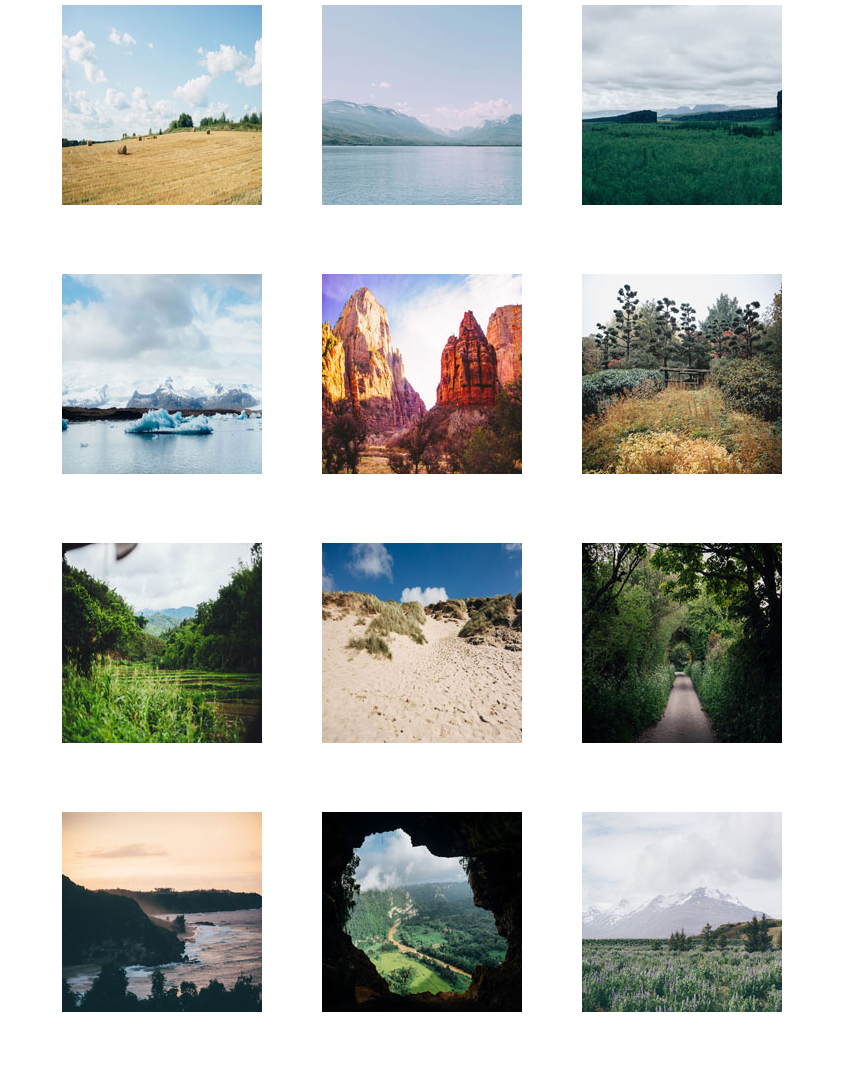
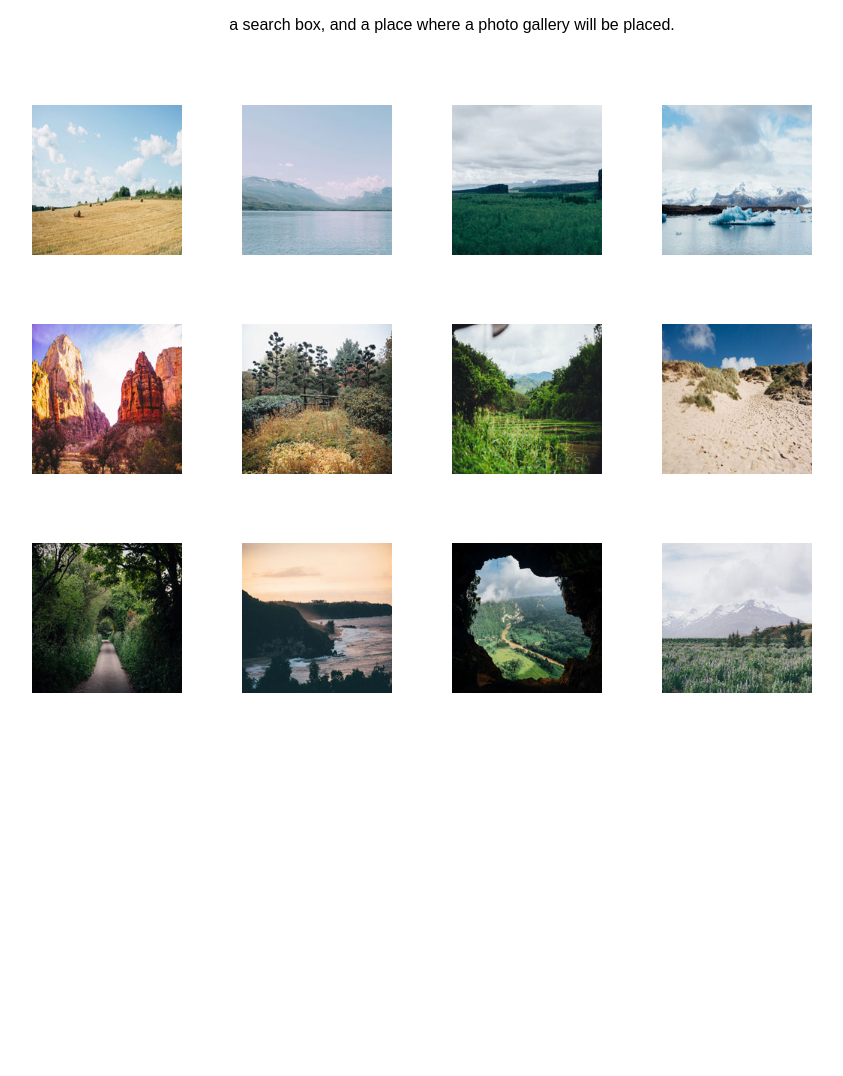
Before and after one commit to Mikhail1987/Interactive_Photo_Gallery, a plain HTML site: page index.html in a window 1280 px wide. Shown: the whole page, without its empty margins (188-1031 px from the left). After the commit the page ends 800 px from the top, so only its background shows below. Drawn offline with nearby package versions, Linux system fonts and the light colour scheme.

Commit message:
style
main style for page

```diff
--- a/CSS/main.css
+++ b/CSS/main.css
@@ -1,4 +1,4 @@
-/*Write simple designe, should meet mockup*/
+
 
 * {
 	box-sizing: borde-box;
@@ -10,15 +10,25 @@ body {
 	text-align: center;
 }
 
+#header {
+	z-index: 1;
+	background-color: white;
+	height: 100px;
+	position: fixed;
+	top: 0; left: 0; right: 0;
+
+}
+
 #wrapper {
 	width: 980px;
-	margin: 0 auto;
+	margin: auto;
+	margin-top: 100px;
 
 }
 
 img {
 	margin-right: 60px;
-	width: 200px;
+	width: 150px;
 	margin-bottom: 60px;
 	margin-top: 5px;
 }
--- a/JS/main.js
+++ b/JS/app.js
@@ -1,7 +1,8 @@
 /*
 1) Find a jQuery plugin for creating a photo gallery or write your own script.
 
-2) The gallery must include the ability to click on photos and view them in a lightbox (see the photo_lightbox.png file for the design).
+2) The gallery must include the ability to click on photos and view them in a lightbox
+(see the photo_lightbox.png file for the design).
 3) Add text captions to the images when viewed in the lightbox.
 -See the photo_lightbox.png file for the design.
 4) Add back and forward buttons when the lightbox is visible to switch between photos.
--- a/index.html
+++ b/index.html
@@ -3,11 +3,15 @@
 <head>
 	<link rel="stylesheet" type="text/css" href="css/normalize.css">
 	<link rel="stylesheet" type="text/css" href="css/main.css">
-	<title>Light Box</title>
+	<title>Interactive Photo Gallery</title>
 </head>
 <body>
+	<header id="header">
+		<p>a search box, and a place where a photo gallery will be placed.</p>
+		<!--a search box, and a place where a photo gallery will be placed.-->
 
-	<!--a search box, and a place where a photo gallery will be placed.-->
+	</header>
+
 		<div id="wrapper" class="container">
 
 	<!--Add the provided images to the gallery using the design in the gallery_mockup.png file.-->
@@ -29,6 +33,6 @@
 
 
 	<script src="http://code.jquery.com/jquery-1.11.0.min.js" type="text/javascript" charset="utf-8"></script>
-    <script src="js/main.js" type="text/javascript" charset="utf-8"></script>
+    <script src="js/app.js" type="text/javascript" charset="utf-8"></script>
 </body>
 </html>
```
